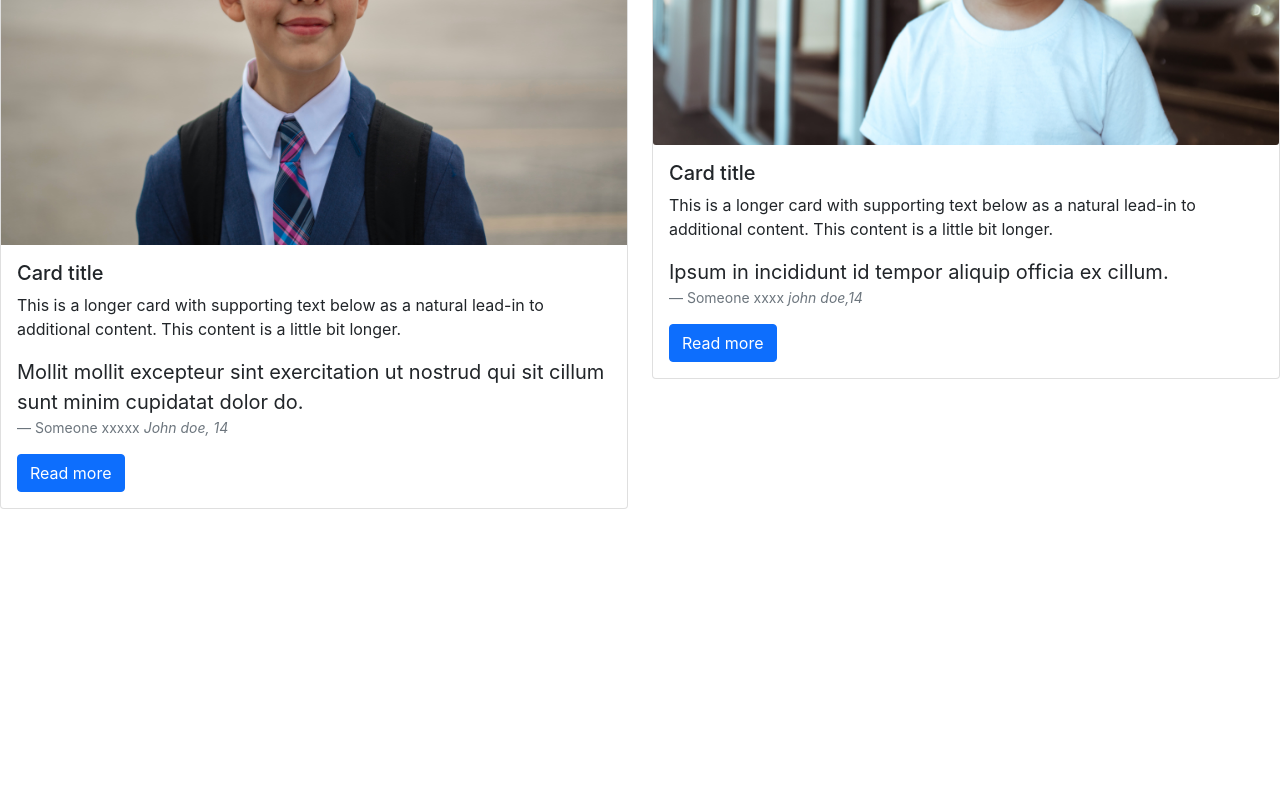
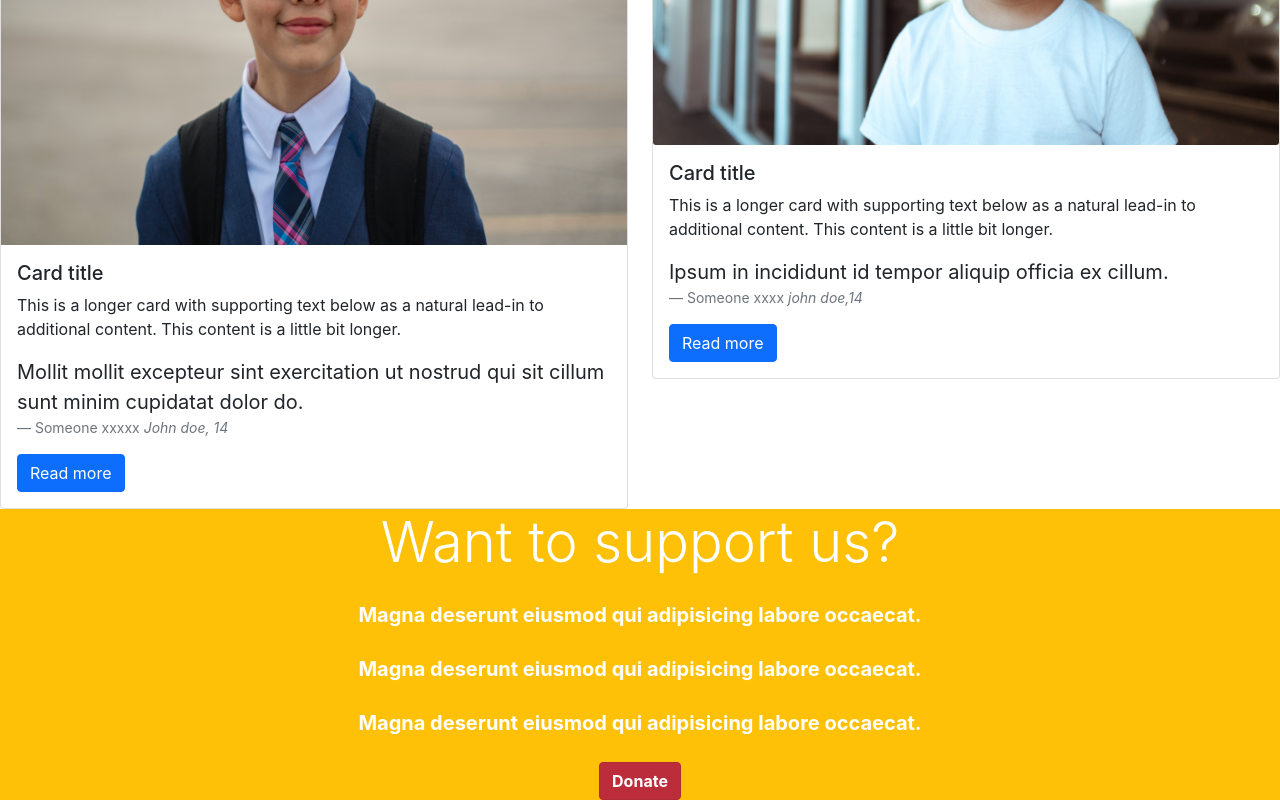
Before and after one commit to shar27/urbanyouth, a Next.js app: page / in a window 1280 px wide. Shown: the part 2381-3181 px from the top of the page. Before the commit the page ends 2890 px from the top, so only its background shows below. Built offline with nearby package versions, Linux system fonts and the light colour scheme.

Commit message:
donation

```diff
--- /dev/null
+++ b/pages/components/DonateButton.js
@@ -0,0 +1,20 @@
+import React from 'react'
+import Link from 'next/link'
+
+function DonateButton() {
+    return (
+        <div className="d-flex justify-content-center bg-warning">
+        <div className="text-center">
+        <h1 className="text-white display-4 mb-4">Want to support us?</h1>
+        <p className="text-white fw-bold lead pb-2">Magna deserunt eiusmod qui adipisicing labore occaecat.</p>
+        <p className="text-white fw-bold lead pb-2">Magna deserunt eiusmod qui adipisicing labore occaecat.</p>
+        <p className="text-white fw-bold lead pb-2">Magna deserunt eiusmod qui adipisicing labore occaecat.</p>
+            <Link href="/Donation">
+                <a className=" stretched-link fw-bold btn btn-danger text-white ">Donate</a>
+            </Link>
+            </div>
+        </div>
+    )
+}
+
+export default DonateButton
--- a/pages/index.js
+++ b/pages/index.js
@@ -10,6 +10,7 @@ import BelowHeadline from './components/BelowHeadline'
 import ResultsBanner from './components/ResultsBanner'
 import SuccessStories from './components/SuccessStories'
 import SuccessHead from './components/SuccessHead'
+import DonateButton from './components/DonateButton'
 
 export default function Home() {
   return (
@@ -28,6 +29,7 @@ export default function Home() {
     <ResultsBanner/>
     <SuccessHead/>
     <SuccessStories/>
+    <DonateButton/>
      </div>
   )
 }
```
Also changed, not shown: pages/Donation.js (added, +11 -0 lines).
